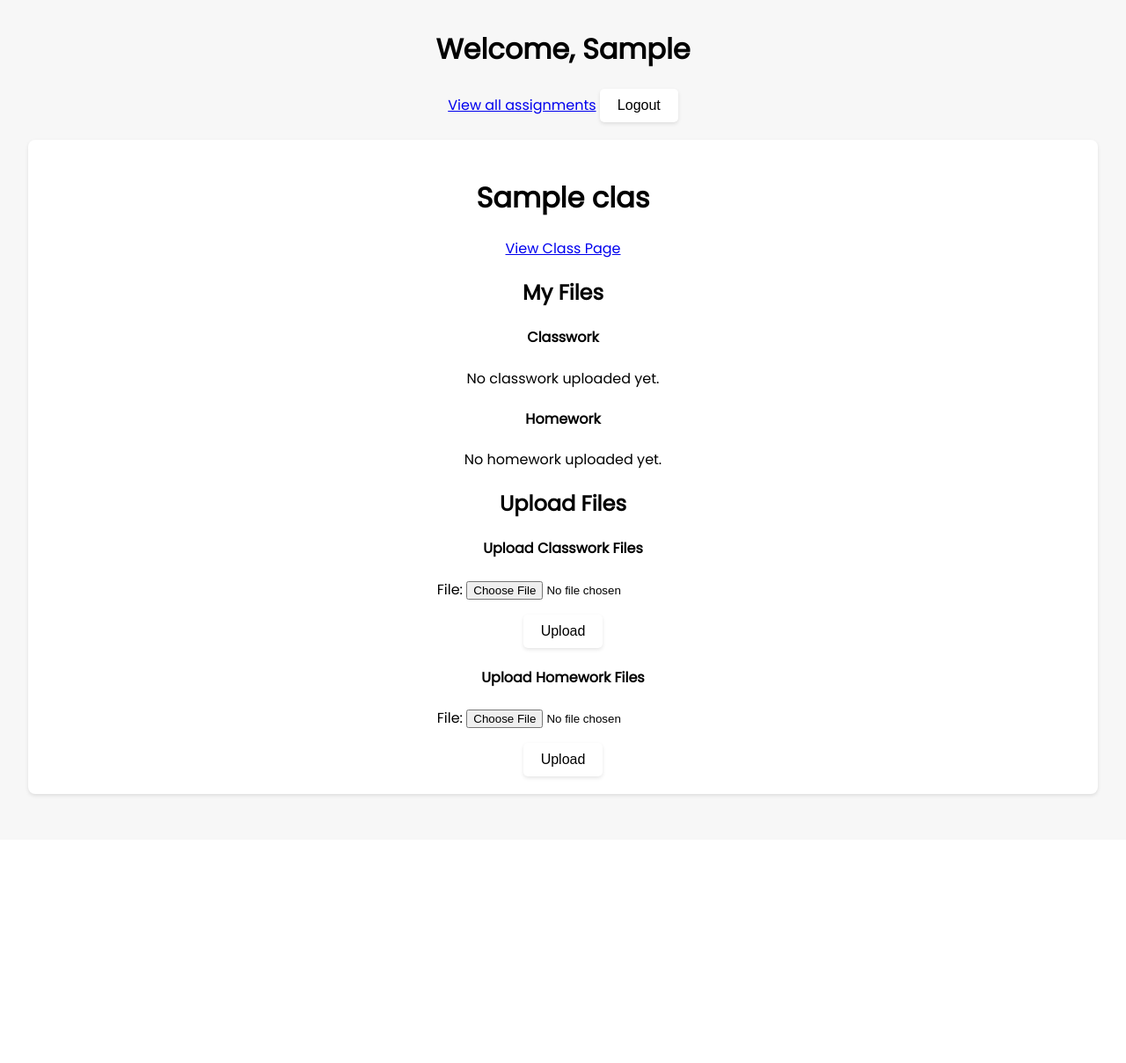
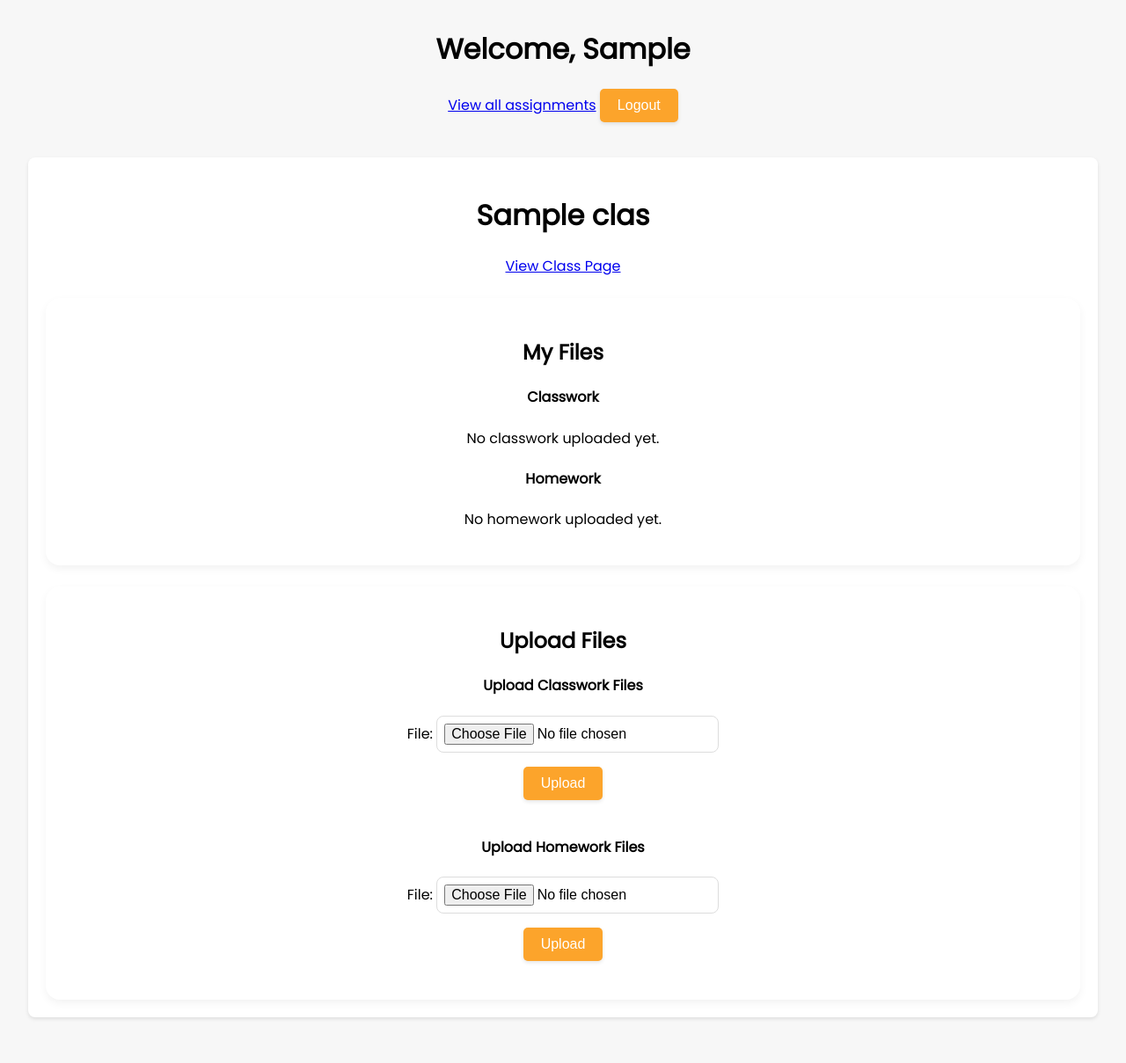
Before and after one commit to CEGabriele/penguin-python-platform, a Django app: page /dashboard/student-dashboard/ in a window 1280 px wide. Shown: the whole page at 88% size. Before the commit the page ends 907 px from the top, so only its background shows below. Run offline with Django 5.2, Linux system fonts and the light colour scheme; a user stored in the database is signed in; tables that the repository leaves empty hold one stand-in row (values such as "Sample post").

Commit message:
Continuing to style student dashboard for easy access

```diff
--- a/dashboard/static/styles.css
+++ b/dashboard/static/styles.css
@@ -1,3 +1,8 @@
+:root {
+    --accent-color: rgba(252, 164, 43);
+    --accent-color-light: rgba(253, 182, 85);
+}
+
 body {
     font-family: "Poppins", sans-serif;
     background-color: #f7f7f7;
@@ -51,14 +56,26 @@ body {
 
 
 button{
-    background-color: #fff;
-    color: black;
+    background-color: var(--accent-color);
+    color: white;
     border: none;
     padding: 10px 20px;
     border-radius: 5px;
     cursor: pointer;
     font-size: 16px;
     box-shadow: 0 2px 4px rgba(0, 0, 0, 0.1);
+    margin-bottom: 20px;
+}
+
+button:hover {
+    background-color: var(--accent-color-light);
+}
+
+.file-grid {
+    display: grid;
+    grid-template-columns: repeat(auto-fill, minmax(220px, 1fr));
+    gap: 20px;
+    padding: 20px 0;
 }
 
 .file-card {
@@ -98,7 +115,8 @@ button{
 .download-link {
     display: inline-block;
     margin-top: 4px;
-    background-color: #007bff;
+    background-color: var(--accent-color);
+    box-shadow: 0 2px 8px rgba(0,0,0,0.05);
     color: white;
     padding: 5px 10px;
     font-size: 0.85rem;
@@ -107,5 +125,20 @@ button{
 }
 
 .download-link:hover {
-    background-color: #0056b3;
+    background-color: var(--accent-color-light);
 }
+
+.file-section, .upload-section {
+    background-color: #ffffff;
+    border-radius: 16px;
+    padding: 24px;
+    margin-top: 24px;
+    box-shadow: 0 4px 10px rgba(0, 0, 0, 0.05);
+  }
+
+.upload-block input[type="file"]{
+    padding: 8px;
+    border: 1px solid #ddd;
+    border-radius: 8px;
+    font-size: 1rem
+}
--- a/dashboard/templates/student_dashboard.html
+++ b/dashboard/templates/student_dashboard.html
@@ -27,6 +27,7 @@
                 <a href="{% url 'student_class_view' class.class.code %}">
                     View Class Page
                 </a>
+                <div class = "file-section">
                     <h2>My Files</h2>
                     <h4>Classwork</h4>
                     {% if class.cw_files%}
@@ -44,8 +45,6 @@
                                 </a>
                             </div>
                         </div>
-
-
 
                         {%endfor%}
                     </div>
@@ -74,21 +73,29 @@
                     {%else%}
                     <p>No homework uploaded yet.</p>
                     {%endif%}
+                </div>
 
+                <div class = "upload-section">
 
                     <h2>Upload Files</h2>
+
+                    <div class = "upload-block">
                         <h4>Upload Classwork Files</h4>
                         <form method="post" enctype="multipart/form-data">
                             {% csrf_token%}
                             {{class.cw_form.as_p}}
                             <button type="submit" name="upload_cw">Upload</button>
                         </form>
+                    </div>
+                    <div class="upload-block">
                         <h4>Upload Homework Files</h4>
                         <form method="post" enctype="multipart/form-data">
                             {% csrf_token%}
                             {{class.hw_form.as_p}}
                             <button type="submit" name="upload_hw">Upload</button>
                         </form>
+                    </div>
+                </div>
             </div>
         {%endfor%}
     </div>
```
Lines whose indentation alone changed are shown as unchanged.
